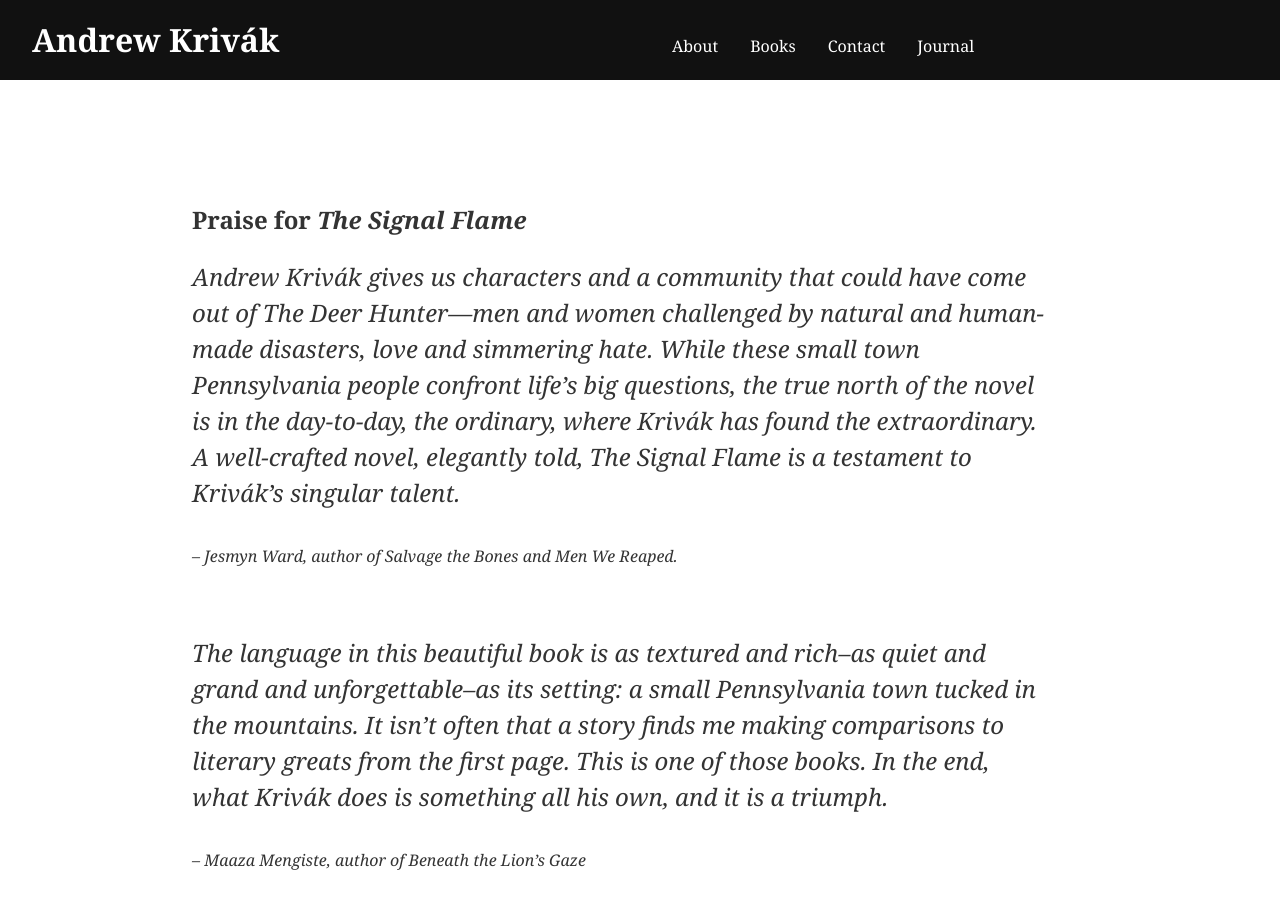
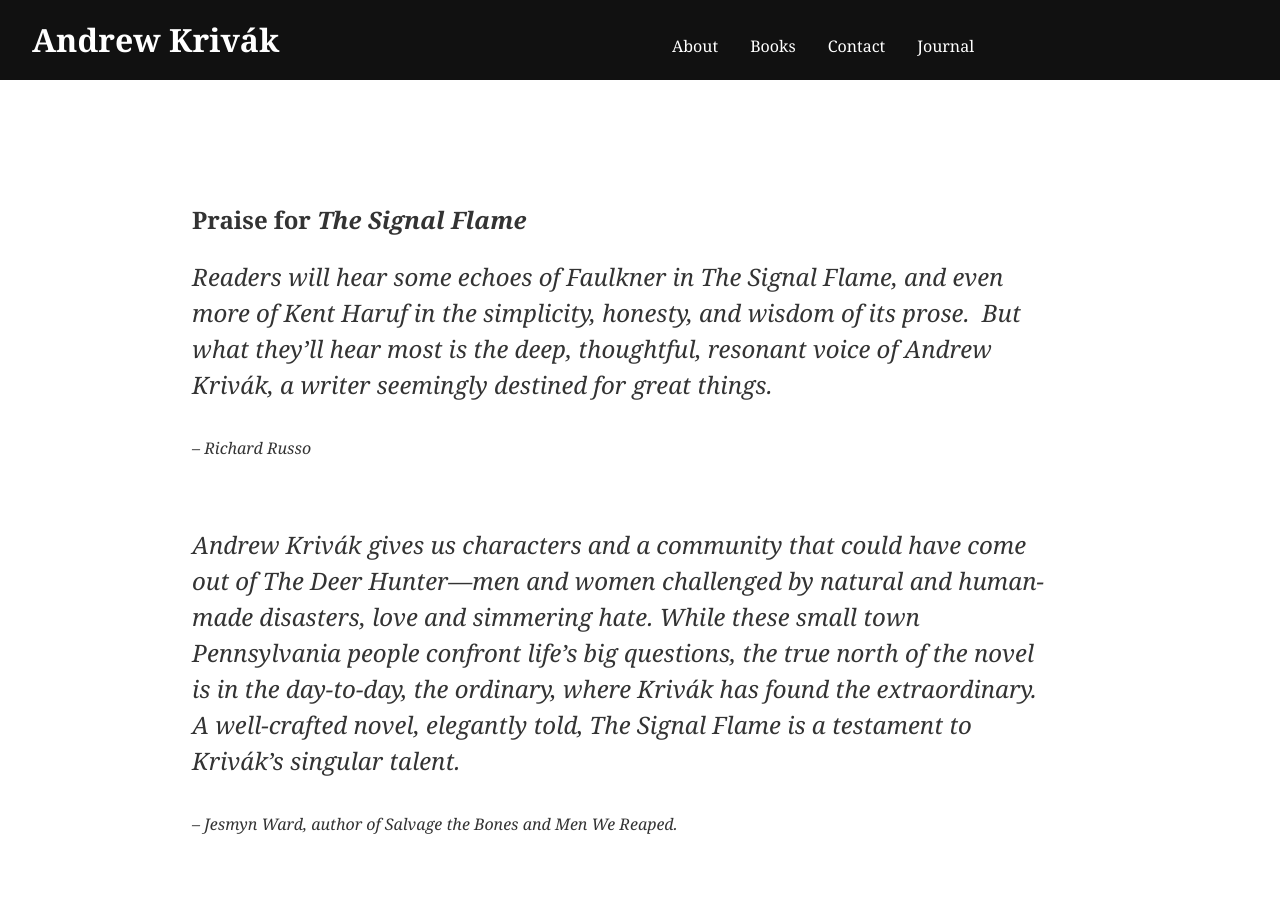
Before and after one commit to theNewDynamic/andrewkrivak.com--archive, a Jekyll site: the page built from _books/the-signal-flame.md, in a window 1280 px wide and 900 px high, scrolled down 1592 px. Built offline with Jekyll 4.4.1, drawn with Linux system fonts in a browser that asks for light colours.

Commit message:
Updated '/_books/the-signal-flame.md' via CloudCannon

```diff
--- a/_books/the-signal-flame.md
+++ b/_books/the-signal-flame.md
@@ -11,12 +11,14 @@
   - binding: ebook
     isbn: 9781501126406
 reviews:
+  - attribution: Richard Russo
+    copy_markdown: "Readers will hear some echoes of Faulkner in *The Signal Flame,*&nbsp;and even more of Kent Haruf in the simplicity, honesty, and wisdom of its prose.&nbsp; But what they'll hear most is the deep, thoughtful, resonant voice of Andrew Kriv&aacute;k, a writer seemingly destined for great things. &nbsp; &nbsp;&nbsp;"
   - attribution: 'Jesmyn Ward, author of *Salvage the Bones* and *Men We Reaped*.'
-    copy_markdown: 'Andrew Krivák gives us characters and a community that could have come out of The Deer Hunter—men and women challenged by natural and human-made disasters, love and simmering hate. While these small town Pennsylvania people confront life’s big questions, the true north of the novel is in the day-to-day, the ordinary, where Krivák has found the extraordinary. A well-crafted novel, elegantly told, *The Signal Flame* is a testament to Krivák’s singular talent.'
+    copy_markdown: 'Andrew Kriv&aacute;k gives us characters and a community that could have come out of The Deer Hunter—men and women challenged by natural and human-made disasters, love and simmering hate. While these small town Pennsylvania people confront life’s big questions, the true north of the novel is in the day-to-day, the ordinary, where Kriv&aacute;k has found the extraordinary. A well-crafted novel, elegantly told, *The Signal Flame* is a testament to Kriv&aacute;k’s singular talent.'
   - attribution: "Maaza Mengiste, author of *Beneath the Lion's Gaze*"
-    copy_markdown: "The language in this beautiful book is as textured and rich--as quiet and grand and unforgettable--as its setting: a small Pennsylvania town tucked in the mountains. It isn't often that a story finds me making comparisons to literary greats from the first page. This is one of those books. In the end, what Krivák does is something all his own, and it is a triumph."
+    copy_markdown: "The language in this beautiful book is as textured and rich–as quiet and grand and unforgettable–as its setting: a small Pennsylvania town tucked in the mountains. It isn't often that a story finds me making comparisons to literary greats from the first page. This is one of those books. In the end, what Kriv&aacute;k does is something all his own, and it is a triumph."
   - attribution: 'Thomas Moore, author of *Care of the Soul*'
-    copy_markdown: 'With *The Signal Flame* Andrew Krivák shows us what masterful fiction can do. Inch by inch he reveals the hidden life of a multi-generational family, its impossible tensions and their miraculous resolutions. The beauty of the language invites you to go deep and become involved in the unfolding story, worried about the characters and relieved at their physical and emotional survival. Like a dream the story swallowed me up, and I came out of it more aware of the narrative power of my own life.'
+    copy_markdown: 'With *The Signal Flame* Andrew Kriv&aacute;k shows us what masterful fiction can do. Inch by inch he reveals the hidden life of a multi-generational family, its impossible tensions and their miraculous resolutions. The beauty of the language invites you to go deep and become involved in the unfolding story, worried about the characters and relieved at their physical and emotional survival. Like a dream the story swallowed me up, and I came out of it more aware of the narrative power of my own life.'
 cover_image_path: /uploads/cover-signal-flame-final-700px.jpg
 ---
 
```
